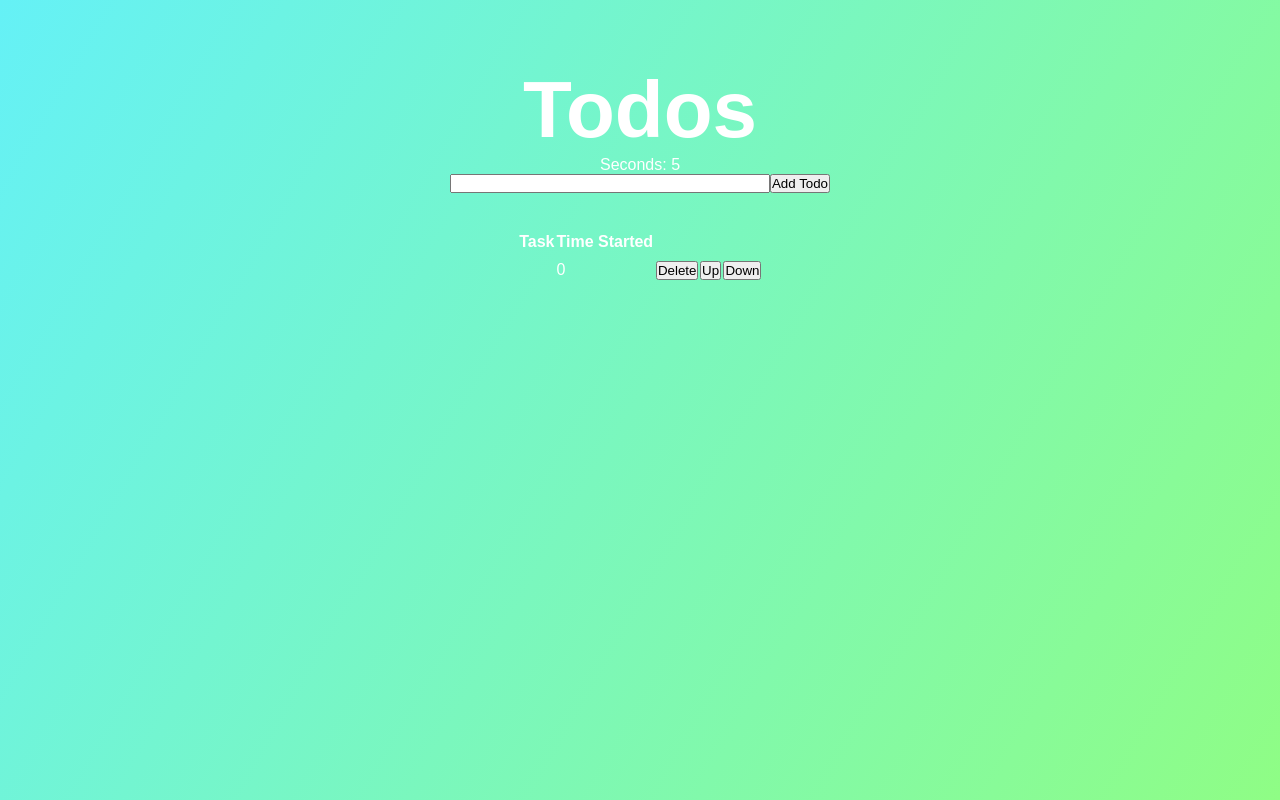
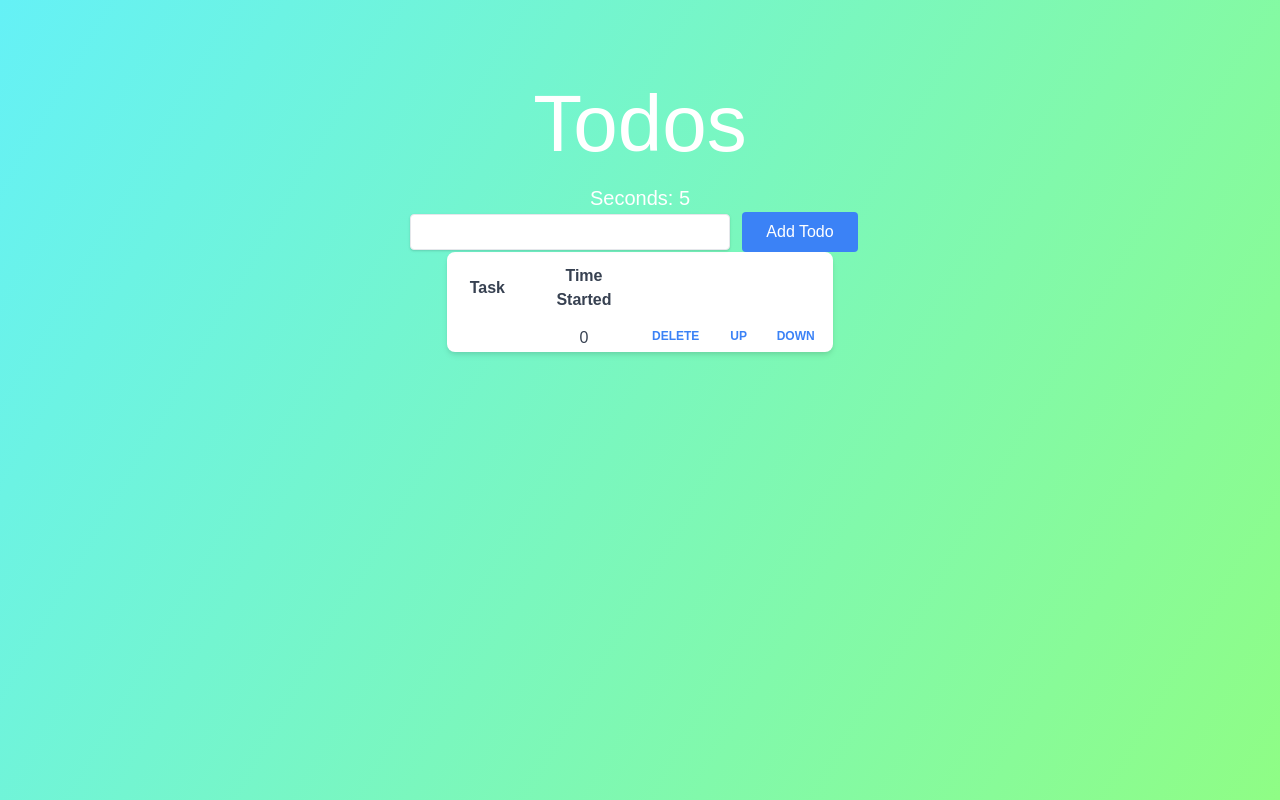
Before and after one commit to AnshKetchum/ShowCaseHypothesizer, a React (Create React App) app: page / in a window 1280 px wide. Built offline with nearby package versions, Linux system fonts and the light colour scheme.

Commit message:
Added tailwind styles to improve formatting

```diff
--- a/public/index.html
+++ b/public/index.html
@@ -15,6 +15,10 @@
       user's mobile device or desktop. See https://developers.google.com/web/fundamentals/web-app-manifest/
     -->
     <link rel="manifest" href="%PUBLIC_URL%/manifest.json" />
+
+    <!-- Add Support for Tailwind-->
+    <link href="https://unpkg.com/tailwindcss@^2/dist/tailwind.min.css" rel="stylesheet">
+
     <!--
       Notice the use of %PUBLIC_URL% in the tags above.
       It will be replaced with the URL of the `public` folder during the build.
--- a/src/App.css
+++ b/src/App.css
@@ -1,3 +1,7 @@
+@tailwind base;
+@tailwind components;
+@tailwind utilities;
+
 * {
   margin: 0;
   padding: 0;
@@ -39,23 +43,19 @@ body {
 }
 
 /* Todos */
-.todos {
-  padding-top: 3%;
-  margin-left: auto;
-  margin-right: auto;
-}
-
-.todos button {
-  margin-left: 2%;
-  margin-right: 2%;
-}
-
 .task-desc {
   margin-right: 2%;
 }
 
-td {
-  padding: 3% 1% 0 0;
+th, td {
+  padding: 3% 4% 0 0;
+}
+
+table{
+  text-align: center;
+  margin-left: auto;
+  margin-right: auto;
+  padding-top: 400px;
 }
 
 input {
--- a/src/App.tsx
+++ b/src/App.tsx
@@ -88,11 +88,11 @@ function TodoItem(props: TodoProps) {
 
   return (
     <tr>
-      <td className = "task-desc">  {todo.description} </td>
-      <td className = "task-time">  {todo.timeStarted} </td>
-      <td> <button onClick={onDelete}> Delete </button> </td>
-      <td> <button onClick={onUp}> Up </button> </td>
-      <td> <button onClick={onDown}> Down </button> </td>
+      <td className = "task-desc text-gray-700 text-base">  {todo.description} </td>
+      <td className = "task-time text-gray-700 text-base">  {todo.timeStarted} </td>
+      <td className = "text-gray-700 text-base"> <button onClick={onDelete} className = "outline-none mr-1 mb-1 px-3 py-1 bg-transprent text-xs font-bold text-blue-500 uppercase focus:outline-none"> Delete </button> </td>
+      <td className = "text-gray-700 text-base"> <button onClick={onUp} className = "outline-none mr-1 mb-1 px-3 py-1 bg-transprent text-xs font-bold text-blue-500 uppercase focus:outline-none"> Up </button> </td>
+      <td className = "text-gray-700 text-base"> <button onClick={onDown} className = "outline-none mr-1 mb-1 px-3 py-1 bg-transprent text-xs font-bold text-blue-500 uppercase focus:outline-none"> Down </button> </td>
     </tr>
   );
 }
@@ -124,16 +124,19 @@ function App() {
       </header>
 
       <div className="todo-creator">
-        <span> Seconds: {time} </span>
+        <span className="text-xl"> Seconds: {time} </span>
         <div className="form">
           <input
+            className="shadow appearance-none border rounded w-half py-2 px-3 text-gray-700 leading-tight focus:outline-none focus:shadow-outline"
             type="text"
             value={textInInput}
             onChange={(e) => {
               updateText(e.target.value);
             }}
+
           />
-          <button
+
+          <button type="button" className="bg-blue-500 text-white px-6 py-2 rounded font-medium mx-3 hover:bg-blue-600 transition duration-200 each-in-out"
             onClick={() => {
               updateTodos(
                 todos.concat([
@@ -151,9 +154,16 @@ function App() {
           </button>
         </div>
       </div>
-      <table className="todos">
-        <th> Task </th>
-        <th> Time Started </th>
+      <table className="table-fixed bg-white shadow-md rounded-lg p-50">
+        <thead>
+          <tr>
+            <th className = "text-gray-700 text-base w-1/4"> Task </th>
+            <th className = "text-gray-700 text-base w-1/4"> Time Started </th>
+            <th className = "w-1/8"> </th>
+            <th className = "w-1/8"> </th>
+          </tr>
+        </thead>
+        <tbody>
           {todos.map((todo) => (
             <TodoItem
               todo={todo}
@@ -165,6 +175,7 @@ function App() {
               onDown={() => downHandler(todo, todos, updateTodos)}
             />
           ))}
+        </tbody>
       </table>
     </div>
   );
```
Lines whose indentation alone changed are shown as unchanged.
